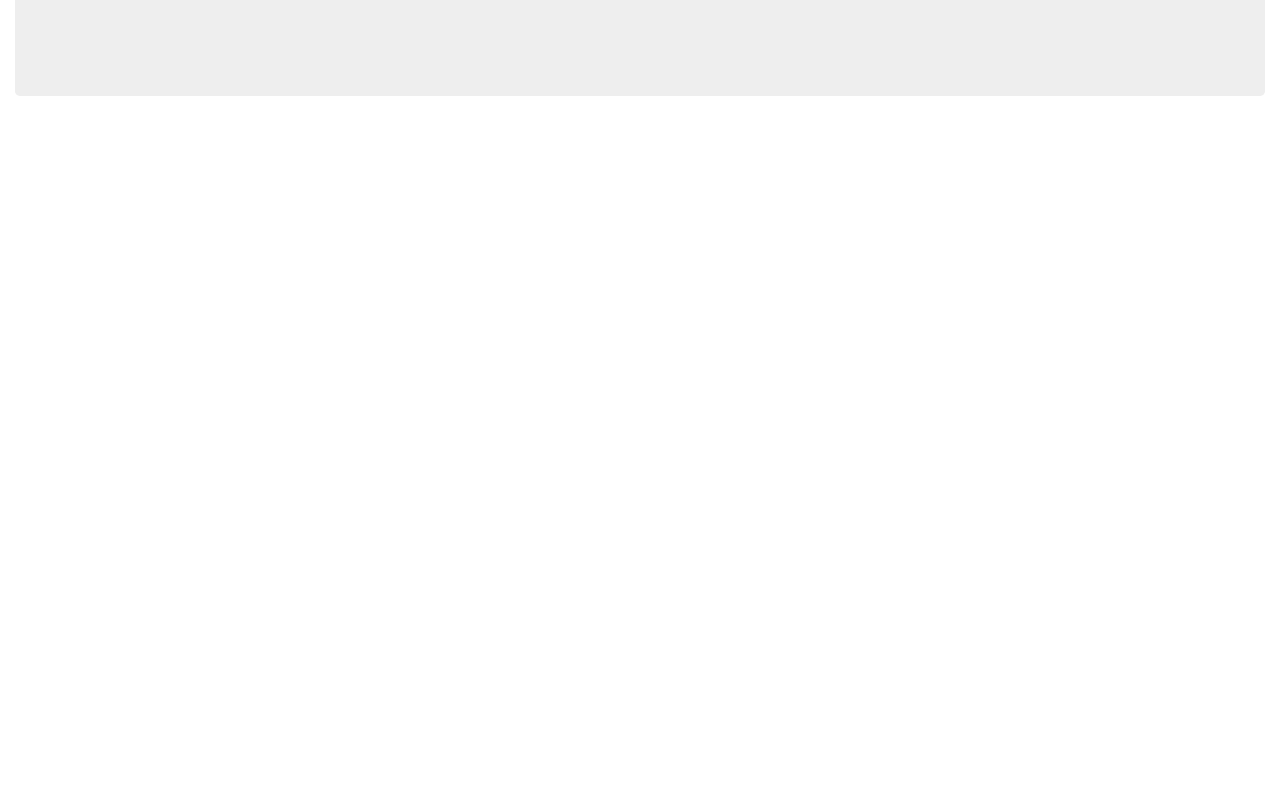
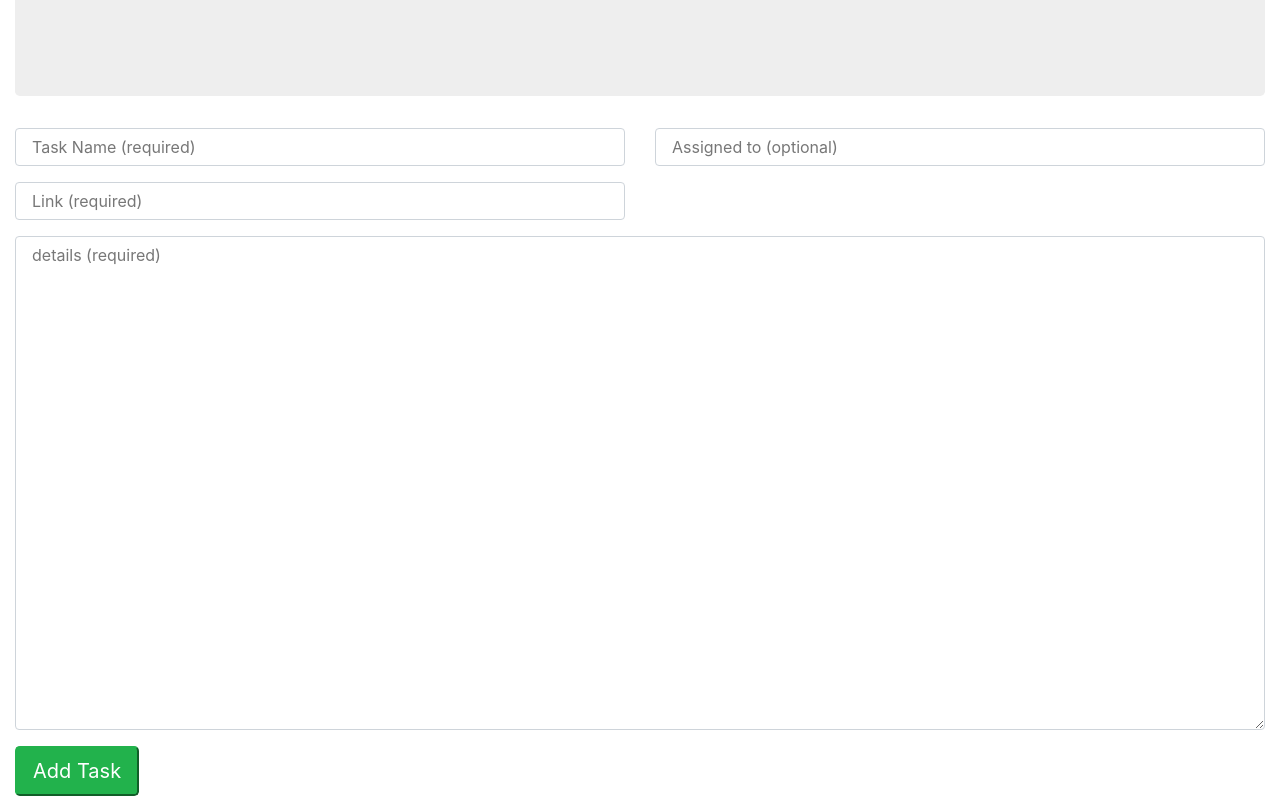
Before and after one commit to aWanderous/FinalBootcampProject, a React (Create React App) app in the folder client/: page / in a window 1280 px wide. Before the commit this address had no page. Shown: the part 260-1066 px from the top of the page. Before the commit the page ends 800 px from the top, so only its background shows below. Built offline with nearby package versions, Linux system fonts and the light colour scheme; no server answers; a web font is replaced by a local one.

Commit message:
add socket

```diff
--- a/client/package.json
+++ b/client/package.json
@@ -1,5 +1,5 @@
 {
-  "name": "comicsmovies",
+  "name": "weddings",
   "version": "0.1.0",
   "private": true,
   "proxy": "http://localhost:0812/",
--- a/client/src/App.js
+++ b/client/src/App.js
@@ -1,8 +1,8 @@
 import React from "react";
 import { BrowserRouter as Router, Route, Switch } from "react-router-dom";
-// import Login from "./pages/Login";
+import Login from "./pages/Login";
 import Tasks from "./pages/Tasks";
-// import Helpers from "./pages/Helpers";
+import Helpers from "./pages/Helpers";
 import NoMatch from "./pages/NoMatch";
 import Saved from "./pages/Saved";
 import Nav from "./components/Nav";
@@ -13,8 +13,8 @@ function App() {
       <div>
         <Nav />
         <Switch>
-          {/* <Route exact path="/" component={Login} /> */}
-          {/* <Route exact path="/Helpers" component={Helpers} /> */}
+          <Route exact path="/" component={Login} />
+          <Route exact path="/Helpers" component={Helpers} />
           <Route exact path="/Saved" component={Saved} />
           <Route exact path="/Tasks/:id" component={Tasks} />
           <Route component={NoMatch} />
--- a/client/src/pages/Helpers.js
+++ b/client/src/pages/Helpers.js
@@ -1,2 +1,84 @@
+import React, { Component } from "react";
+import DeleteBtn from "../components/DeleteBtn";
+import Jumbotron from "../components/Jumbotron";
+import API from "../utils/API";
+import { Link } from "react-router-dom";
+import { Container } from "../components/Grid";
+import { List, ListItem } from "../components/List";
+
+
+class Helpers extends Component {
+	state = {
+		list: [],
+		task: "",
+		assigned: [],
+		details: "",
+		link: ""
+	};
+
+	componentDidMount() {
+		this.loadTasks();
+	}
+
+	loadTasks = () => {
+		API.getTasks()
+			.then((res) =>
+				this.setState({ list: res.data, task: "", assigned: "", details: "" })
+			)
+			.catch((err) => console.log(err));
+	};
+
+	deleteTask = (id) => {
+		API.deleteTask(id)
+			.then((res) => this.loadTasks())
+			.catch((err) => console.log(err));
+	};
+
+	handleInputChange = (event) => {
+		const { name, value } = event.target;
+		this.setState({
+			[name]: value
+		});
+	};
+
+	handleFormSubmit = (event) => {
+		event.preventDefault();
+		if (this.state.task && this.state.details) {
+			API.saveTask({
+				task: this.state.task,
+				assigned: this.state.assigned,
+				details: this.state.details
+			})
+				.then((res) => this.loadTasks())
+				.catch((err) => console.log(err));
+		}
+	};
+
+	render() {
+		return (
+			<Container fluid>
+						<Jumbotron>
+							<h1>The to-do List</h1>
+						</Jumbotron>
+						{this.state.list.length ? (
+							<List>
+								{this.state.list.map((task) => (
+									<ListItem key={task._id}>
+										<Link to={"/Tasks/" + task._id}>
+											<strong>
+												{task.assigned}
+											</strong>
+										</Link>
+										<DeleteBtn onClick={() => this.deleteTask(task._id)} />
+									</ListItem>
+								))}
+							</List>
+						) : (
+							<h3>No Helpers to Display</h3>
+						)}
+			</Container>
+		);
+	}
+}
 
 export default Helpers;
--- a/client/src/pages/Login.js
+++ b/client/src/pages/Login.js
@@ -1,2 +1,114 @@
+import React, { Component } from "react";
+import Jumbotron from "../components/Jumbotron";
+import API from "../utils/API";
+import { Col, Row, Container } from "../components/Grid";
+import { Input, TextArea, FormBtn } from "../components/Form";
+
+class Login extends Component {
+	state = {
+		lists: [],
+		task: "",
+		assigned: [],
+		details: "",
+		link: ""
+	};
+
+	componentDidMount() {
+		this.loadTasks();
+	}
+
+	loadTasks = () => {
+		API.getTasks()
+			.then((res) =>
+				this.setState({
+					lists: res.data,
+					assigned: [],
+					task: "",
+					details: "",
+					link: ""
+				})
+			)
+			.catch((err) => console.log(err));
+	};
+
+	deleteTask = (id) => {
+		API.deleteTask(id)
+			.then((res) => this.loadTasks())
+			.catch((err) => console.log(err));
+	};
+
+	handleInputChange = (event) => {
+		const { name, value } = event.target;
+		this.setState({
+			[name]: value
+		});
+	};
+
+	handleFormSubmit = (event) => {
+		event.preventDefault();
+		if (this.state.task && this.state.details) {
+			API.saveTasks({
+				task: this.state.tasks,
+				assigned: this.state.assigned,
+				details: this.state.details,
+				link: this.state.link
+			})
+				.then((res) => this.loadTasks())
+				.catch((err) => console.log(err));
+		}
+	};
+
+	render() {
+		return (
+			<Container fluid>
+				<Jumbotron>
+					<h1>Adding a task</h1>
+				</Jumbotron>
+				<form>
+					<Row>
+						<Col size='md-6'>
+							<Input
+								value={this.state.task}
+								onChange={this.handleInputChange}
+								name='task'
+								placeholder='Task Name (required)'
+							/>
+						</Col>
+						<Col size='md-6'>
+							<Input
+								value={this.state.assigned}
+								onChange={this.handleInputChange}
+								name='assigned'
+								placeholder='Assigned to (optional)'
+							/>
+						</Col>
+					</Row>
+					<Row>
+						<Col size='md-6'>
+							<Input
+								value={this.state.link}
+								onChange={this.handleInputChange}
+								name='link'
+								placeholder='Link (required)'
+							/>
+						</Col>
+					</Row>
+					<TextArea
+						value={this.state.details}
+						onChange={this.handleInputChange}
+						name='details'
+						placeholder='details (required)'
+					/>
+					<FormBtn
+						disabled={!(this.state.task && this.state.details)}
+						onClick={this.handleFormSubmit}
+					>
+						Add Task
+					</FormBtn>
+				</form>
+			</Container>
+		);
+	}
+}
 
 export default Login;
--- a/client/src/pages/Saved.js
+++ b/client/src/pages/Saved.js
@@ -44,7 +44,7 @@ class Saved extends Component {
 	handleFormSubmit = (event) => {
 		event.preventDefault();
 		if (this.state.task && this.state.details) {
-			API.saveTask({
+			API.saveTasks({
 				task: this.state.task,
 				assigned: this.state.assigned,
 				details: this.state.details
@@ -64,9 +64,9 @@ class Saved extends Component {
 							<List>
 								{this.state.list.map((task) => (
 									<ListItem key={task._id}>
-										<Link to={"/Movies/" + task._id}>
+										<Link to={"/Tasks/" + task._id}>
 											<strong>
-												{task.task} by {task.details}
+												{task.task} done by {task.assigned}
 											</strong>
 										</Link>
 										<DeleteBtn onClick={() => this.deleteTask(task._id)} />
--- a/package.json
+++ b/package.json
@@ -1,5 +1,5 @@
 {
-  "name": "mern",
+  "name": "weddings",
   "version": "1.0.0",
   "description": "",
   "main": "server.js",
@@ -22,7 +22,8 @@
   "dependencies": {
     "axios": "^0.18.0",
     "express": "^4.16.3",
+    "if-env": "^1.0.4",
     "mongoose": "^5.3.16",
-    "if-env": "^1.0.4"
+    "socket.io": "^2.3.0"
   }
 }
```
Also changed, not shown: 1 other file (tests, documents, lock files or other folders).
